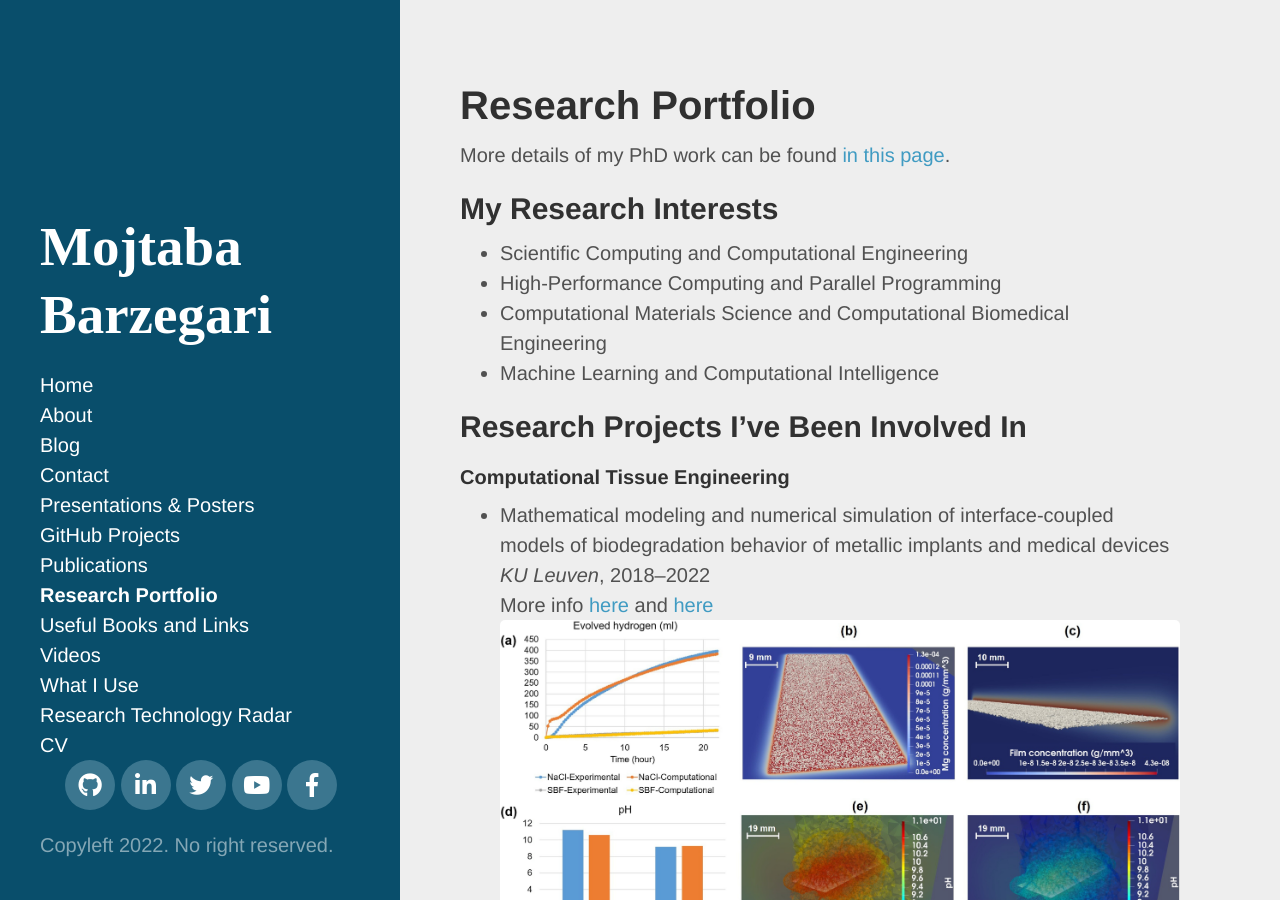
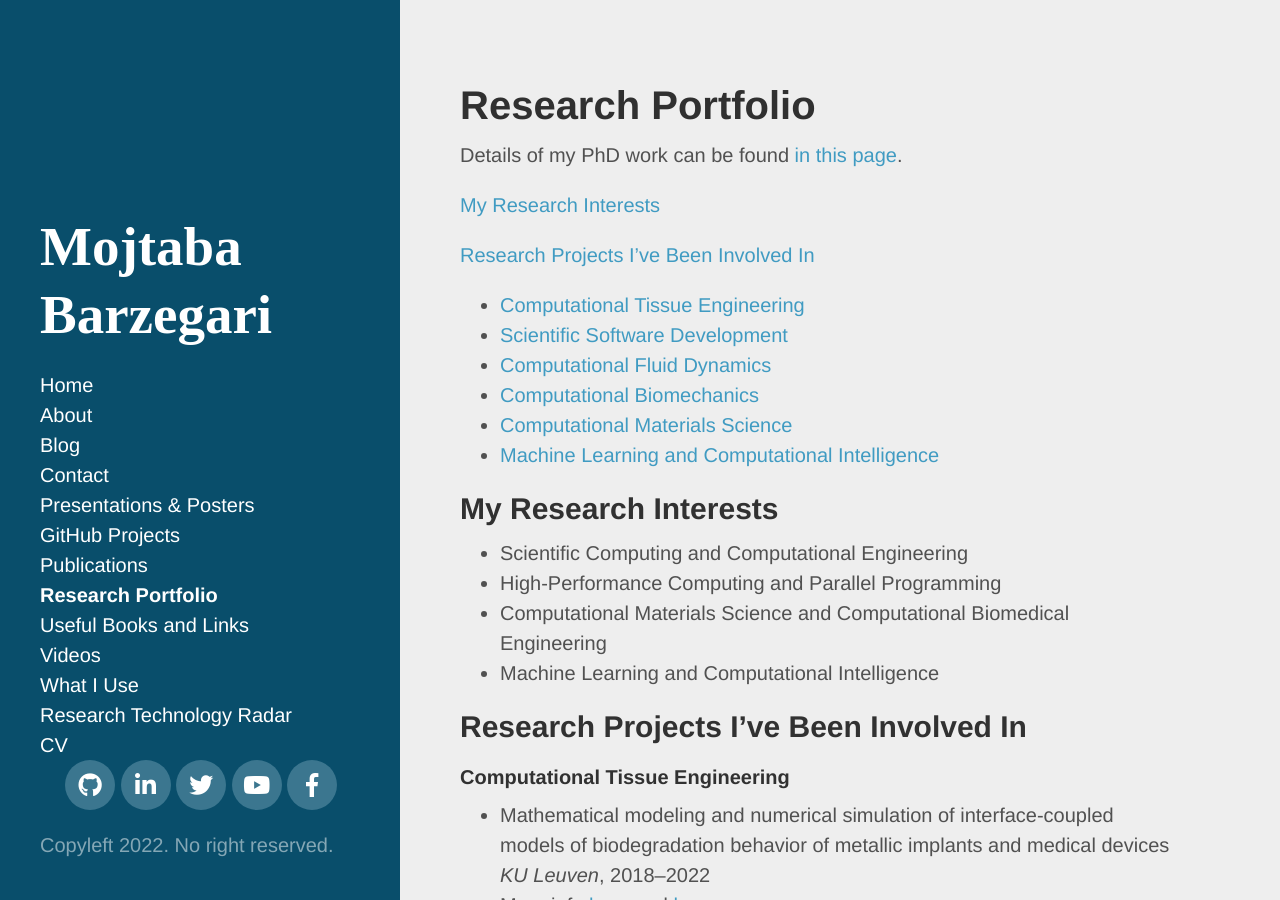
Before and after one commit to mbarzegary/mbarzegary.github.io, a Jekyll site: the page built from research.md, in a window 1280 px wide and 900 px high. Built offline with Jekyll 4.4.1, drawn with Linux system fonts in a browser that asks for light colours; nearby versions of some CDN libraries; some web fonts are replaced.

Commit message:
add toc to research portfolio

```diff
--- a/research.md
+++ b/research.md
@@ -3,11 +3,17 @@ layout: page
 title: Research Portfolio
 ---
 
-More details of my PhD work can be found [in this page](phd).
+Details of my PhD work can be found [in this page](phd).
 
-<!-- [My Research Interests](#interests)
+[My Research Interests](#interests)
+
 [Research Projects I've Been Involved In](#projects)
-[My PhD Project](#phd_project) -->
+* [Computational Tissue Engineering](#comp_tissue)
+* [Scientific Software Development](#sci_software)
+* [Computational Fluid Dynamics](#cfd)
+* [Computational Biomechanics](#comp_tissue)
+* [Computational Materials Science](#comp_mater)
+* [Machine Learning and Computational Intelligence](#ml)
 
 ## <a name="interests"></a> My Research Interests
 
@@ -19,7 +25,7 @@ More details of my PhD work can be found [in this page](phd).
 
 ## <a name="projects"></a> Research Projects I've Been Involved In
 
-#### Computational Tissue Engineering
+#### <a name="comp_tissue"></a> Computational Tissue Engineering
 
 * Mathematical modeling and numerical simulation of interface-coupled models of biodegradation behavior of metallic implants and medical devices\
 *KU Leuven*, 2018--2022\
@@ -42,7 +48,7 @@ More info will be available soon
 More info will be available soon
 <img src="/public/portfolio/mechanical-degradation.png" alt="color photo ftl" width="100%" height="auto" />
 
-#### Scientific Software Development
+#### <a name="sci_software"></a> Scientific Software Development
 
 * Development of open-source software BioDeg for massively-parallel simulation of biodegradation and corrosion of metallic biomaterials\
 *KU Leuven*, 2020--2022\
@@ -64,7 +70,7 @@ More info [here](https://doi.org/10.1101/2022.03.14.484345)
 More info [here](https://doi.org/10.1016/j.softx.2021.100723)
 <img src="/public/portfolio/tfmlab.jpg" alt="color photo ftl" width="100%" height="auto" />
 
-#### Computational Fluid Dynamics
+#### <a name="cfd"></a> Computational Fluid Dynamics
 
 * Numerical modeling of foam formation process using Lattice Boltzmann method and multiphase fluid simulation\
 *Amirkabir University of Technology*, 2013--2017\
@@ -78,7 +84,7 @@ More info [here](https://doi.org/10.1016/j.jmrt.2013.10.011)
 <img src="/public/portfolio/casting-simulation.png" alt="color photo ftl" width="100%" height="auto" />
 
 
-#### Computational Biomechanics
+#### <a name="comp_biomech"></a> Computational Biomechanics
 
 * Implementation of Fluid-Structure Interactions models to simulate fluid dynamics of human body fluids\
 *University of Tehran*, 2012--2014\
@@ -89,7 +95,7 @@ More info [here](https://doi.org/10.1007/s11517-020-02148-2)
 *University of Tehran*, 2013--2014 -->
 
 
-#### Computational Materials Science
+#### <a name="comp_mater"></a> Computational Materials Science
 
 * Development of dendrite and microstructure growth models to simulate the solidification process of metals\
 *Amirkabir University of Technology*, 2009--2011\
@@ -102,7 +108,7 @@ More info [here](https://doi.org/10.1016/j.jmrt.2013.10.011)
 <!-- Implementation of ANN models to investigate relations between porous media parameters and permeability\
 *Amirkabir University of Technology*, 2010--2011 -->
 
-#### Machine Learning and Computational Intelligence
+#### <a name="ml"></a> Machine Learning and Computational Intelligence
 
 * Development of coupled models of deep reinforcement learning and multiphysics parallel CFD for thermal shape optimization\
 *KU Leuven & University of Waterloo*, 2021--2022\
```
Also changed, not shown: 2 other files.
